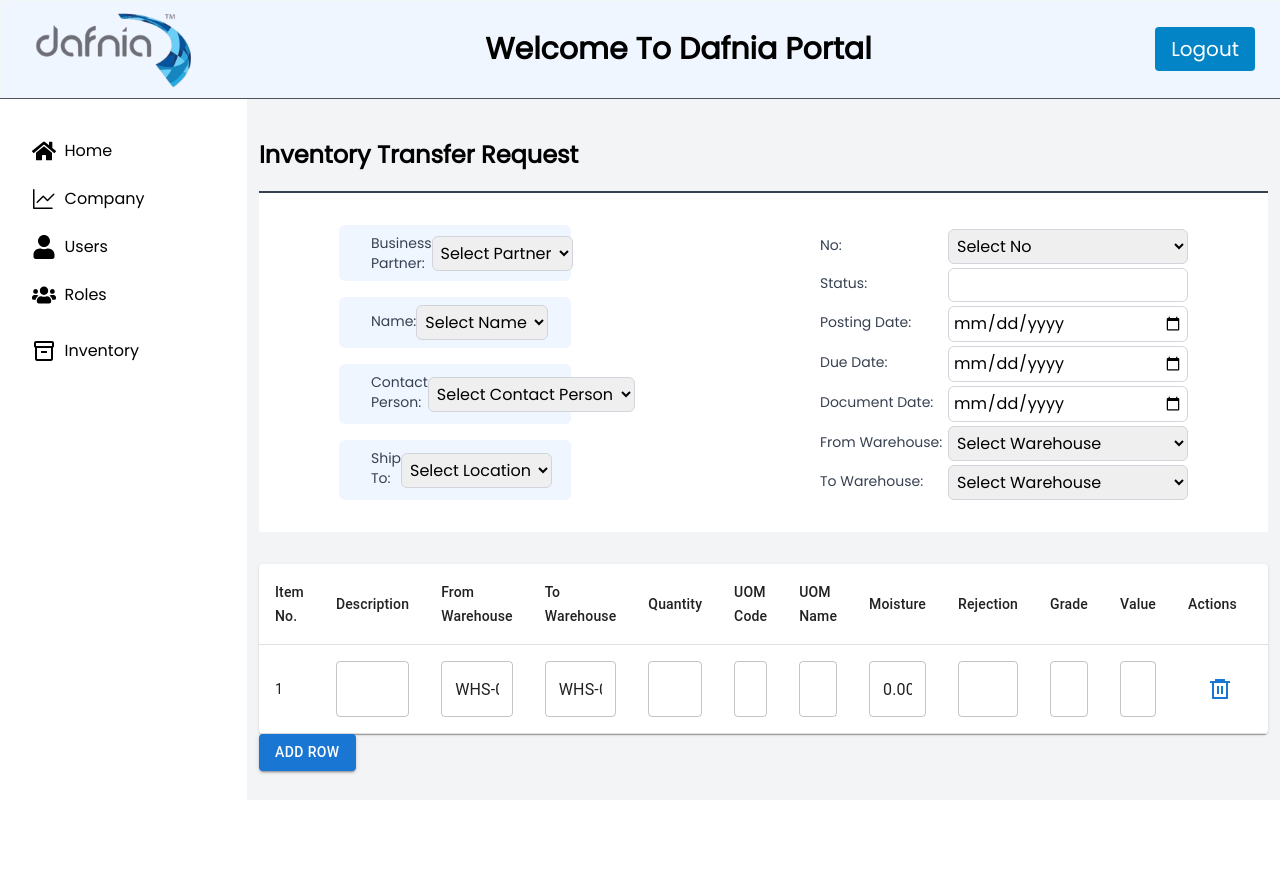
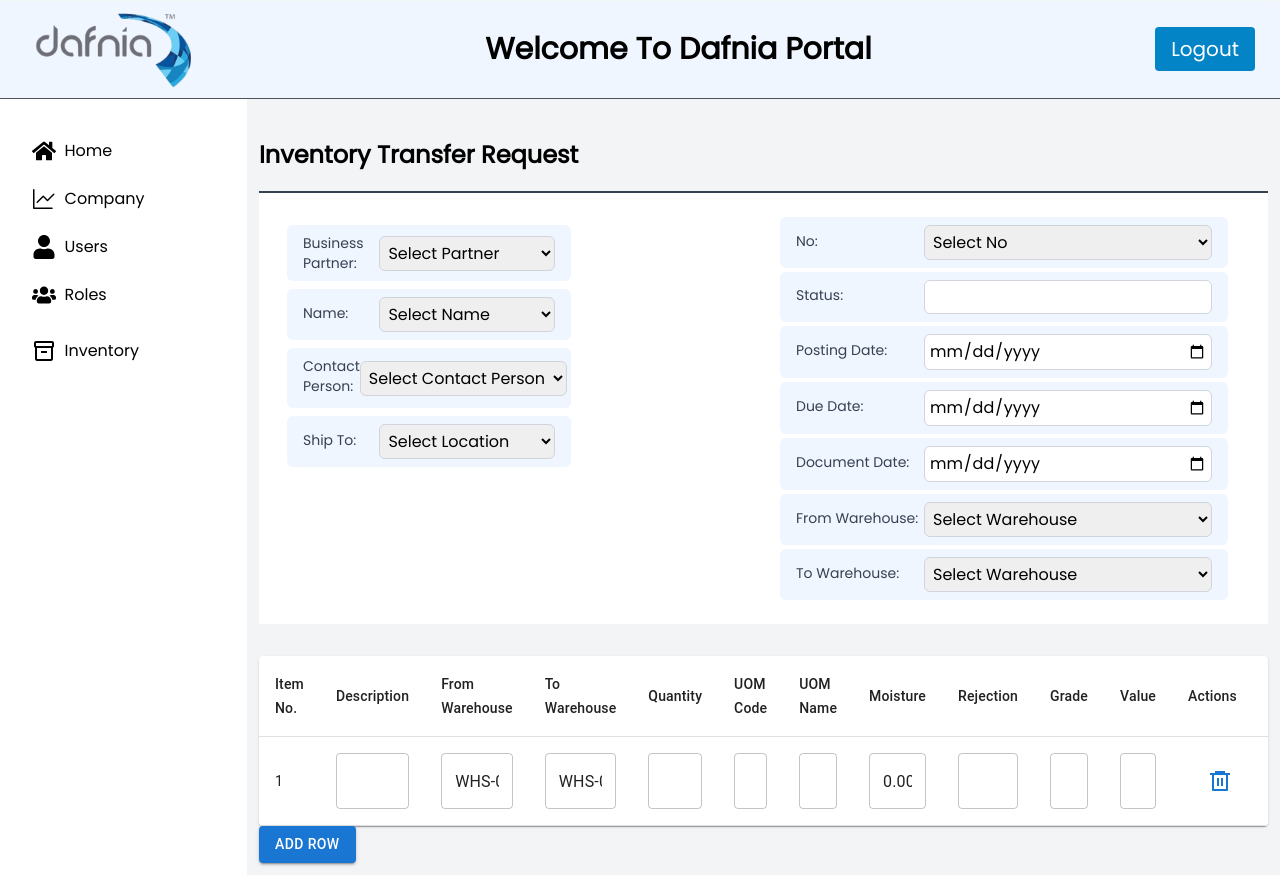
Before and after one commit to haseebx16/dafnia, a Next.js app: page /inventory-req in a window 1280 px wide. Before the commit the page ends 800 px from the top, so only its background shows below. Built offline with nearby package versions, Linux system fonts and the light colour scheme.

Commit message:
Update page.js

```diff
--- a/app/inventory-req/page.js
+++ b/app/inventory-req/page.js
@@ -67,16 +67,16 @@ function Page() {
         <hr className="border-t-2 border-gray-700 mt-5 " />
       </div>
 
-        <div className="grid grid-cols-2 gap-96 bg-white p-8">
-        <div className="space-y-4 ml-12">
+        <div className="grid grid-cols-2 gap-96 bg-white p-6">
+        <div className="space-y-2 ml-1">
             {/* Business Partner Dropdown */}
-            <div className="flex items-center bg-blue-50 py-2 px-8 rounded-md">
+            <div className="flex items-center mt-2 bg-blue-50 py-2 px-4   rounded-md">
               <label className="block text-gray-700 text-sm w-32">Business Partner: </label>
               <select
                 name="businessPartner"
                 value={formData.businessPartner}
                 onChange={handleChange}
-                className="w-60 border border-gray-300 p-1 rounded-md focus:outline-none focus:ring-2 focus:ring-sky-500"
+                className="w-72 border border-gray-300 p-1  rounded-md focus:outline-none focus:ring-2 focus:ring-sky-500"
               >
                 <option value="">Select Partner</option>
                 <option value="Partner1">Partner 1</option>
@@ -86,13 +86,13 @@ function Page() {
             </div>
 
             {/* Name Dropdown */}
-            <div className="flex items-center mt-2 bg-blue-50 py-2 px-8 rounded-md">
+            <div className="flex items-center mt-2 bg-blue-50 py-2 px-4 rounded-md">
               <label className="block text-gray-700 mb-1 text-sm w-32">Name: </label>
               <select
                 name="name"
                 value={formData.name}
                 onChange={handleChange}
-                className="w-60 border border-gray-300 p-1 rounded-md focus:outline-none focus:ring-2 focus:ring-sky-500"
+                className="w-72 border border-gray-300 p-1 rounded-md focus:outline-none focus:ring-2 focus:ring-sky-500"
               >
                 <option value="">Select Name</option>
                 <option value="Name1">Name 1</option>
@@ -102,13 +102,13 @@ function Page() {
             </div>
 
             {/* Contact Person Dropdown */}
-            <div className="flex items-center mt-2 bg-blue-50 py-2 px-8 rounded-md">
+            <div className="flex items-center mt-2 bg-blue-50 py-2 px-4 rounded-md">
               <label className="block text-gray-700 mb-1 text-sm w-32">Contact Person: </label>
               <select
                 name="contactPerson"
                 value={formData.contactPerson}
                 onChange={handleChange}
-                className="w-60 border border-gray-300 p-1 rounded-md focus:outline-none focus:ring-2 focus:ring-sky-500"
+                className="w-72 border border-gray-300 p-1 rounded-md focus:outline-none focus:ring-2 focus:ring-sky-500"
               >
                 <option value="">Select Contact Person</option>
                 <option value="Person1">Person 1</option>
@@ -118,13 +118,13 @@ function Page() {
             </div>
 
             {/* Ship To Dropdown */}
-            <div className="flex items-center mt-2 bg-blue-50 py-2 px-8 rounded-md">
+            <div className="flex items-center mt-2 bg-blue-50 py-2 px-4 rounded-md">
               <label className="block text-gray-700 mb-1 text-sm w-32">Ship To: </label>
               <select
                 name="shipTo"
                 value={formData.shipTo}
                 onChange={handleChange}
-                className="w-60 border border-gray-300 p-1 rounded-md focus:outline-none focus:ring-2 focus:ring-sky-500"
+                className="w-72 border border-gray-300 p-1 rounded-md focus:outline-none focus:ring-2 focus:ring-sky-500"
               >
                 <option value="">Select Location</option>
                 <option value="Location1">Location 1</option>
@@ -134,15 +134,15 @@ function Page() {
             </div>
           </div>
           {/* Left Column */}
-          <div className="space-y-1 flex flex-col items-end mr-12 justify-end">
+          <div className="space-y-1 flex flex-col items-end mr-4 justify-end">
             {/* No. Dropdown */}
-            <div className="flex items-center">
+            <div className="flex items-center bg-blue-50 py-2 px-4   rounded-md">
               <label className="block text-gray-700 mb-1 text-sm w-32">No: </label>
               <select
                 name="no"
                 value={formData.no}
                 onChange={handleChange}
-                className="w-60 border border-gray-300 p-1 rounded-md focus:outline-none focus:ring-2 focus:ring-sky-500"
+                className="w-72 border border-gray-300 p-1 rounded-md focus:outline-none focus:ring-2 focus:ring-sky-500"
               >
                 <option value="">Select No</option>
                 <option value="Primary">Primary</option>
@@ -151,61 +151,61 @@ function Page() {
             </div>
 
             {/* Status Input */}
-            <div className="flex items-center">
+            <div className="flex items-center bg-blue-50 py-2 px-4   rounded-md">
               <label className="block text-gray-700 mb-1 text-sm w-32">Status: </label>
               <input
                 type="text"
                 name="status"
                 value={formData.status}
                 onChange={handleChange}
-                className="w-60 border border-gray-300 p-1 rounded-md focus:outline-none focus:ring-2 focus:ring-sky-500"
+                className="w-72 border border-gray-300 p-1 rounded-md focus:outline-none focus:ring-2 focus:ring-sky-500"
               />
             </div>
 
             {/* Posting Date */}
-            <div className="flex items-center">
+            <div className="flex items-center bg-blue-50 py-2 px-4   rounded-md">
               <label className="block text-gray-700 mb-1 text-sm w-32">Posting Date: </label>
               <input
                 type="date"
                 name="postingDate"
                 value={formData.postingDate}
                 onChange={handleChange}
-                className="w-60 border border-gray-300 p-1 rounded-md focus:outline-none focus:ring-2 focus:ring-sky-500"
+                className="w-72 border border-gray-300 p-1 rounded-md focus:outline-none focus:ring-2 focus:ring-sky-500"
               />
             </div>
 
             {/* Due Date */}
-            <div className="flex items-center">
+            <div className="flex items-center bg-blue-50 py-2 px-4   rounded-md">
               <label className="block text-gray-700 mb-1 text-sm w-32">Due Date: </label>
               <input
                 type="date"
                 name="dueDate"
                 value={formData.dueDate}
                 onChange={handleChange}
-                className="w-60 border border-gray-300 p-1 rounded-md focus:outline-none focus:ring-2 focus:ring-sky-500"
+                className="w-72 border border-gray-300 p-1 rounded-md focus:outline-none focus:ring-2 focus:ring-sky-500"
               />
             </div>
 
             {/* Document Date */}
-            <div className="flex items-center ">
+            <div className="flex items-center bg-blue-50 py-2 px-4   rounded-md">
               <label className="block text-gray-700 mb-1 text-sm w-32">Document Date: </label>
               <input
                 type="date"
                 name="documentDate"
                 value={formData.documentDate}
                 onChange={handleChange}
-                className="w-60 border border-gray-300 p-1 rounded-md focus:outline-none focus:ring-2 focus:ring-sky-500"
+                className="w-72 border border-gray-300 p-1 rounded-md focus:outline-none focus:ring-2 focus:ring-sky-500"
               />
             </div>
 
             {/* From Warehouse Dropdown */}
-            <div className="flex items-center ">
+            <div className="flex items-center bg-blue-50 py-2 px-4   rounded-md">
               <label className="block text-gray-700 mb-1 text-sm w-32">From Warehouse: </label>
               <select
                 name="fromWarehouse"
                 value={formData.fromWarehouse}
                 onChange={handleChange}
-                className="w-60 border border-gray-300 p-1 rounded-md focus:outline-none focus:ring-2 focus:ring-sky-500"
+                className="w-72 border border-gray-300 p-1 rounded-md focus:outline-none focus:ring-2 focus:ring-sky-500"
               >
                 <option value="">Select Warehouse</option>
                 <option value="WHS-0001">WHS-0001</option>
@@ -214,13 +214,13 @@ function Page() {
             </div>
 
             {/* To Warehouse Dropdown */}
-            <div className="flex items-center ">
+            <div className="flex items-center bg-blue-50 py-2 px-4   rounded-md">
               <label className="block text-gray-700 mb-1 text-sm w-32">To Warehouse: </label>
               <select
                 name="toWarehouse"
                 value={formData.toWarehouse}
                 onChange={handleChange}
-                className="w-60 border border-gray-300 p-1 rounded-md focus:outline-none focus:ring-2 focus:ring-sky-500"
+                className="w-72 border border-gray-300 p-1 rounded-md focus:outline-none focus:ring-2 focus:ring-sky-500"
               >
                 <option value="">Select Warehouse</option>
                 <option value="WHS-0001">WHS-0001</option>
```
